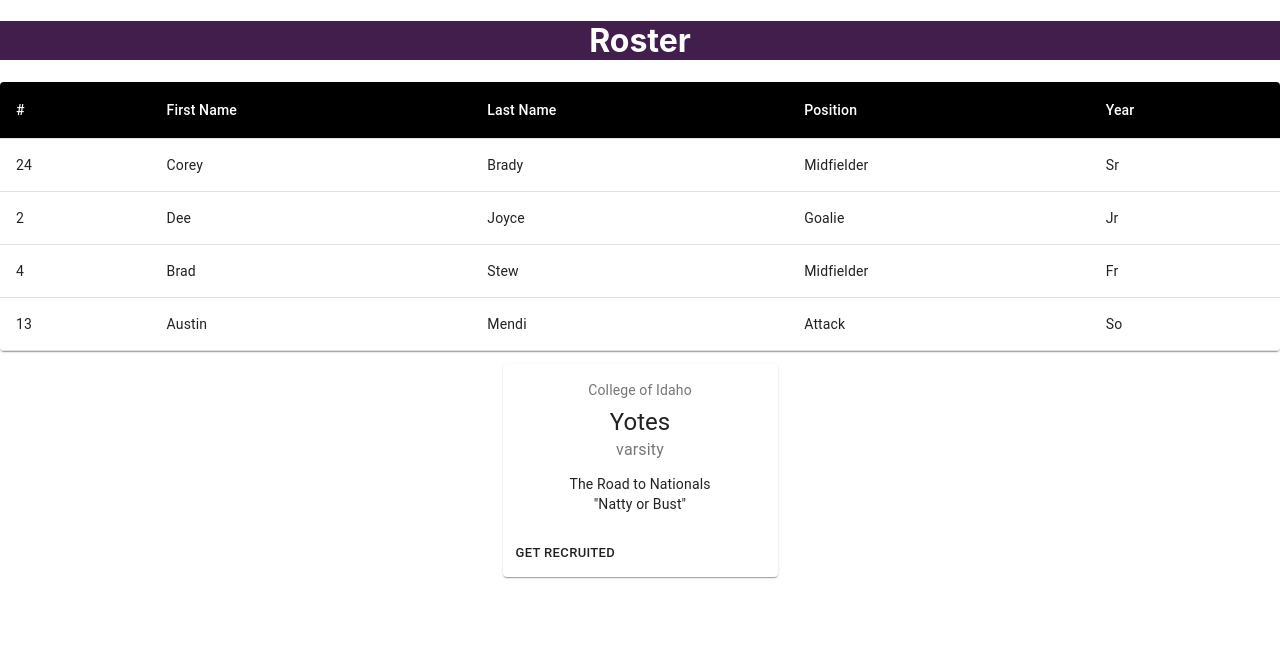
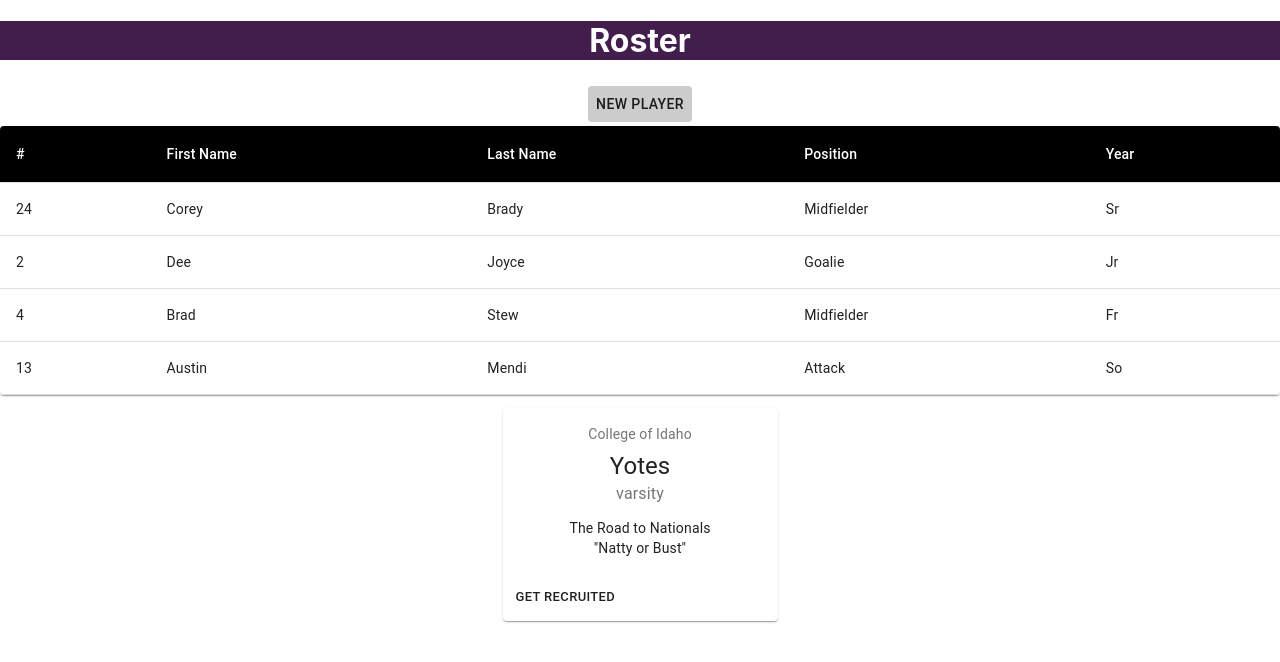
Before and after one commit to reedm26/playerportal, a React (Create React App) app: page / in a window 1280 px wide. Shown: the top 662 px of the page. Built offline with nearby package versions, Linux system fonts and the light colour scheme.

Commit message:
can click button two had hard code player

```diff
--- a/src/App.js
+++ b/src/App.js
@@ -4,7 +4,11 @@ import NavBar from "./Components/NavBar";
 import Players from "./Components/Player/Players";
 import { Component } from "react";
 import TeamCard from "./Components/Team/TeamCard";
-
+import { TextField, Button } from "@material-ui/core";
+const buttonStyle = {
+  background: "#ccc",
+  margin: "4px",
+};
 class App extends Component {
   state = {
     players: [
@@ -42,10 +46,29 @@ class App extends Component {
       },
     ],
   };
+
+  switchNameHandler = () => {
+    // console.log("Bang");
+    this.setState({
+      players: [
+        {
+          id: 1,
+          number: "24",
+          firstName: "Cole",
+          lastName: "Baker",
+          position: "Midfielder",
+          year: "So",
+        },
+      ],
+    });
+  };
   render() {
     return (
       <div className="App">
         <NavBar />
+        <Button style={buttonStyle} onClick={this.switchNameHandler}>
+          New Player
+        </Button>
         <Players players={this.state.players} />
         <TeamCard />
       </div>
```
